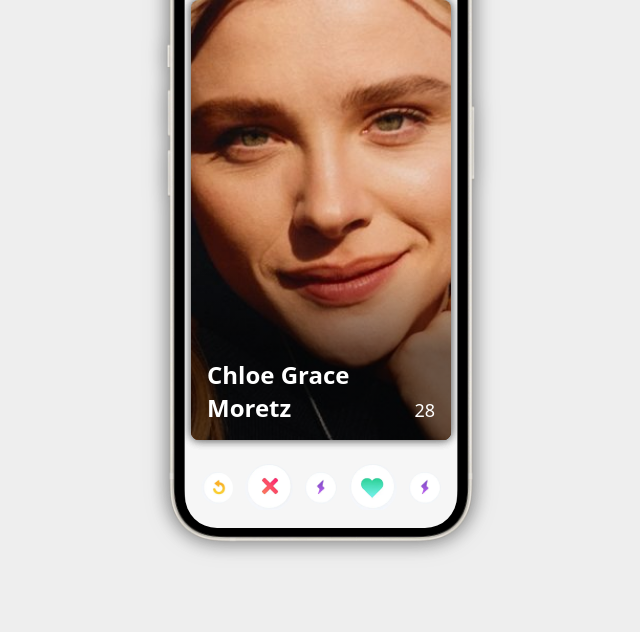
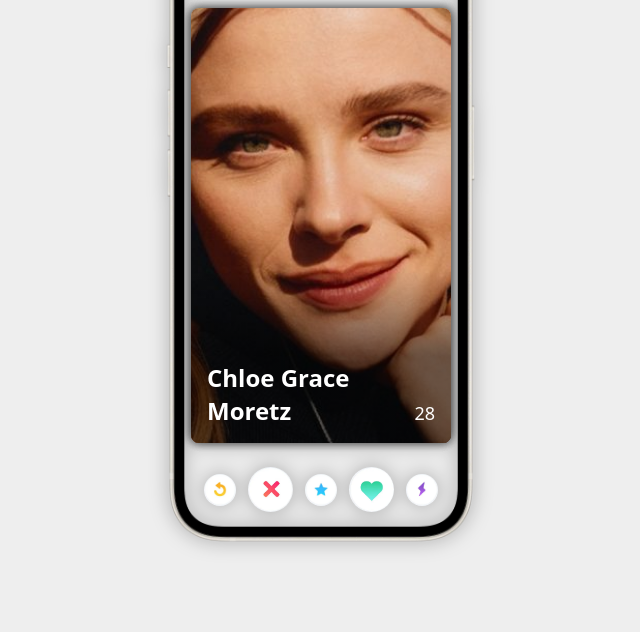
Before and after one commit to erickcorrales/Proyectos-JS, a plain HTML site: page EfectoTinder/index.html in a window 1280 px wide. Shown: the part 168-800 px from the top of the page, without its empty margins (319-959 px from the left). Drawn offline with Linux system fonts and the light colour scheme.

Commit message:
EfectoTinder-v2

```diff
--- a/EfectoTinder/index.html
+++ b/EfectoTinder/index.html
@@ -24,17 +24,6 @@
             background-color: #eee;
         }
 
-        .white-bkg {
-            position: absolute;
-            background: #f6f6f6;
-            inset: 0;
-            z-index: -10;
-        }
-
-        .shadow {
-            filter: drop-shadow(0 0 10px rgba(0, 0, 0, 0.3))
-        }
-
         main {
             background: url('./src/imagenes/iphone.webp') no-repeat;
             width: 320px;
@@ -59,7 +48,7 @@
         header {
             display: flex;
             justify-content: center;
-            padding-left: 1rem;
+            padding: 8px 0px 0px;
 
             & img {
                 width: 24px;
@@ -71,7 +60,7 @@
             display: grid;
             grid-template-columns: repeat(5, 1fr);
             gap: 12px;
-            padding: 0 24px;
+            padding: 0px 24px;
             justify-content: center;
             align-items: center;
 
@@ -86,31 +75,30 @@
                 cursor: pointer;
                 transition: scale .3s ease;
 
-
                 &:hover {
                     scale: 1.4;
                 }
 
                 &.is-big {
-                    background-size: 250px;
-                    width: 48px;
-                    height: 48px;
+                    background-size: 252px;
+                    width: 45px;
+                    height: 45px;
                 }
 
                 &.is-undo {
-                    background-position: -140px 0;
+                    background-position: -142px 0;
                 }
 
                 &.is-remove {
-                    background-position: -150px 0;
+                    background-position: -153px 0;
                 }
 
                 &.is-fav {
-                    background-position: -50px 0;
+                    background-position: -51px 0;
                 }
 
-                & .is-star {
-                    background-position: -70px 0;
+                &.is-star {
+                    background-position: -71px 0;
                 }
             }
         }
@@ -121,7 +109,7 @@
             height: 100%;
             margin: 0 auto;
 
-            &>span {
+            & > span {
                 display: grid;
                 place-content: center;
                 color: #777;
@@ -155,12 +143,12 @@
                     transition: transform .3s ease, rotate .3s ease;
                 }
 
-                & .reset {
+                &.reset {
                     transition: transform .3s ease;
                     transform: translateX(0) !important;
                 }
 
-                &.choice {
+                & .choice {
                     border-radius: 8px;
                     color: black;
                     border: 4px solid;
@@ -175,14 +163,13 @@
                     text-shadow: 0 0 10px rgba(0, 0, 0, 0.3);
                     width: fit-content;
 
-
-                    & .nope {
+                    &.nope {
                         border-color: #ff6e63;
                         color: #ff6e63;
                         transform: rotate(30deg);
                     }
 
-                    & .like {
+                    &.like {
                         border-color: #63ff68;
                         color: #63ff68;
                         left: 16px;
@@ -222,10 +209,8 @@
 
 </head>
 <body>
-    <div class="shadow">
     <main>
         <section>
-                <div class="white-bkg"></div>
             <header>
                 <img src="./src/imagenes/tinder-logo.webp" alt="Logo Tinder">
             </header>
@@ -267,7 +252,6 @@
             </footer>
         </section>
     </main>
-    </div>
 
     <script>
         // JavaScript code will go here
@@ -311,6 +295,9 @@
 
                     // calculate the rotation of the card using the distance
                     const deg = pullDeltaX / 14
+
+                    // apply the transformation to the card
+                    actualCard.style.transform = `translateX(${pullDeltaX}px) rotate(${deg}deg)`
 
                     // apply the transformation to the card
                     actualCard.style.cursor = 'grabbing'
```
Lines whose indentation alone changed are shown as unchanged.
